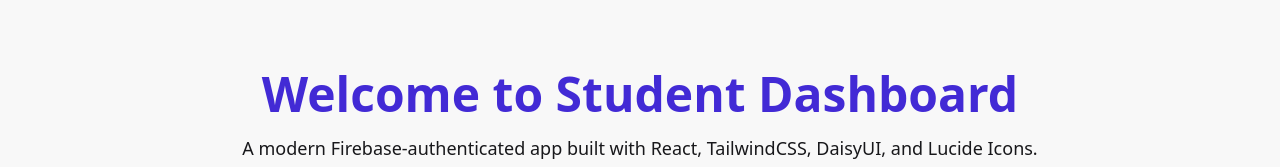
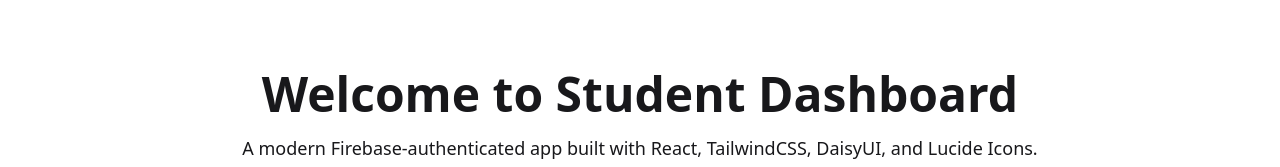
Before and after one commit to Faraan10/student-dashboard, a React (Vite) app: page / in a window 1280 px wide. Shown: the part 318-485 px from the top of the page. Built offline with nearby package versions, Linux system fonts and the light colour scheme; no server answers.

Commit message:
home page updated

```diff
--- a/src/pages/Home.jsx
+++ b/src/pages/Home.jsx
@@ -4,14 +4,15 @@
 
 const Home = () => {
   const { user, loading } = useAuth();
+  // console.log(user);
 
   if (loading) {
     return <Spinner />;
   }
 
   return (
-    <section className="min-h-screen bg-base-200 flex flex-col items-center justify-center px-6 text-center">
-      <h1 className="text-4xl md:text-5xl font-bold text-primary mb-4">
+    <section className="min-h-screen bg-base-100 flex flex-col items-center justify-center px-6 text-center">
+      <h1 className="text-4xl md:text-5xl font-bold mb-4">
         Welcome to Student Dashboard
       </h1>
       <p className="text-base-content text-lg md:w-2/3 mb-6">
```
